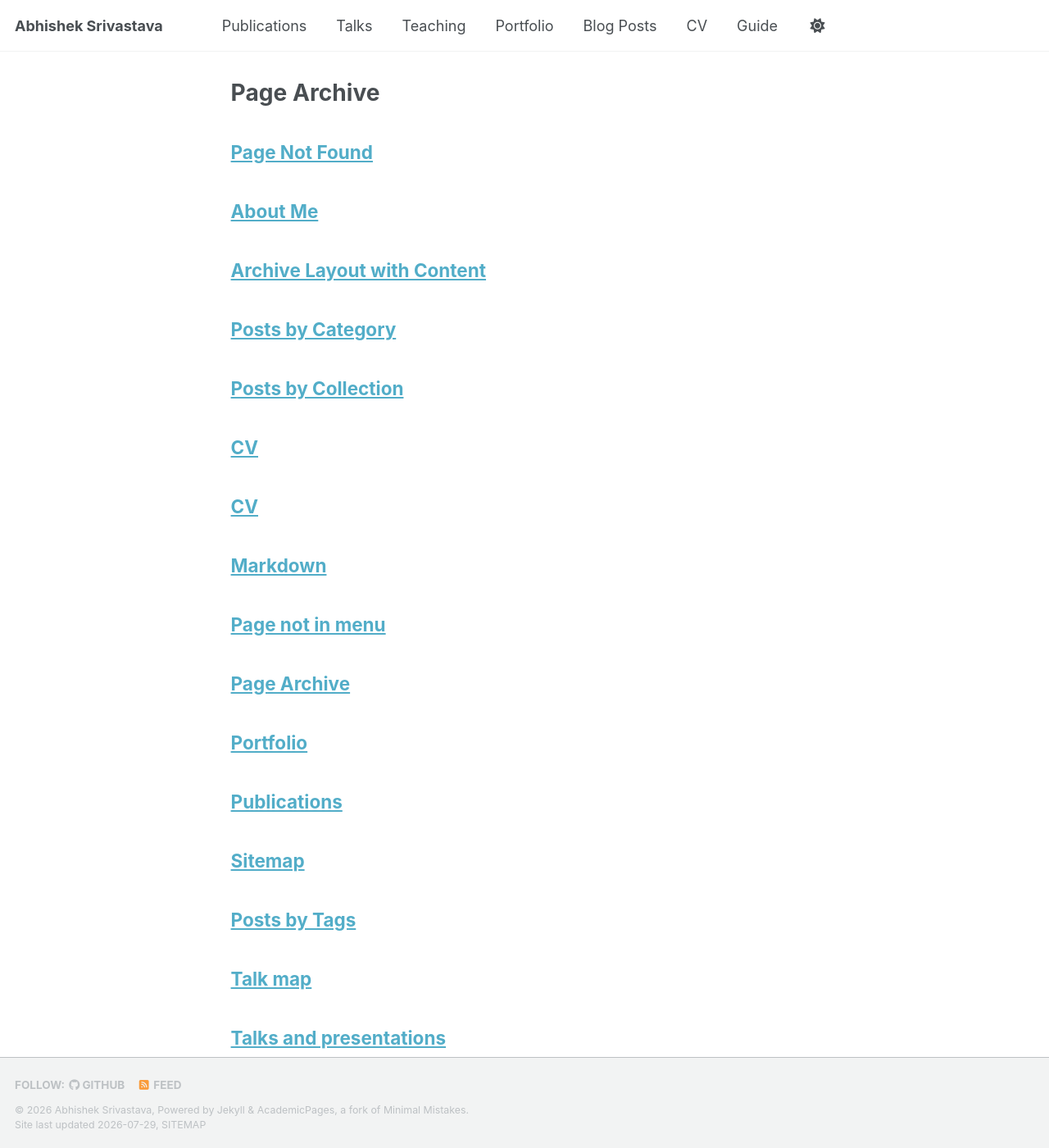
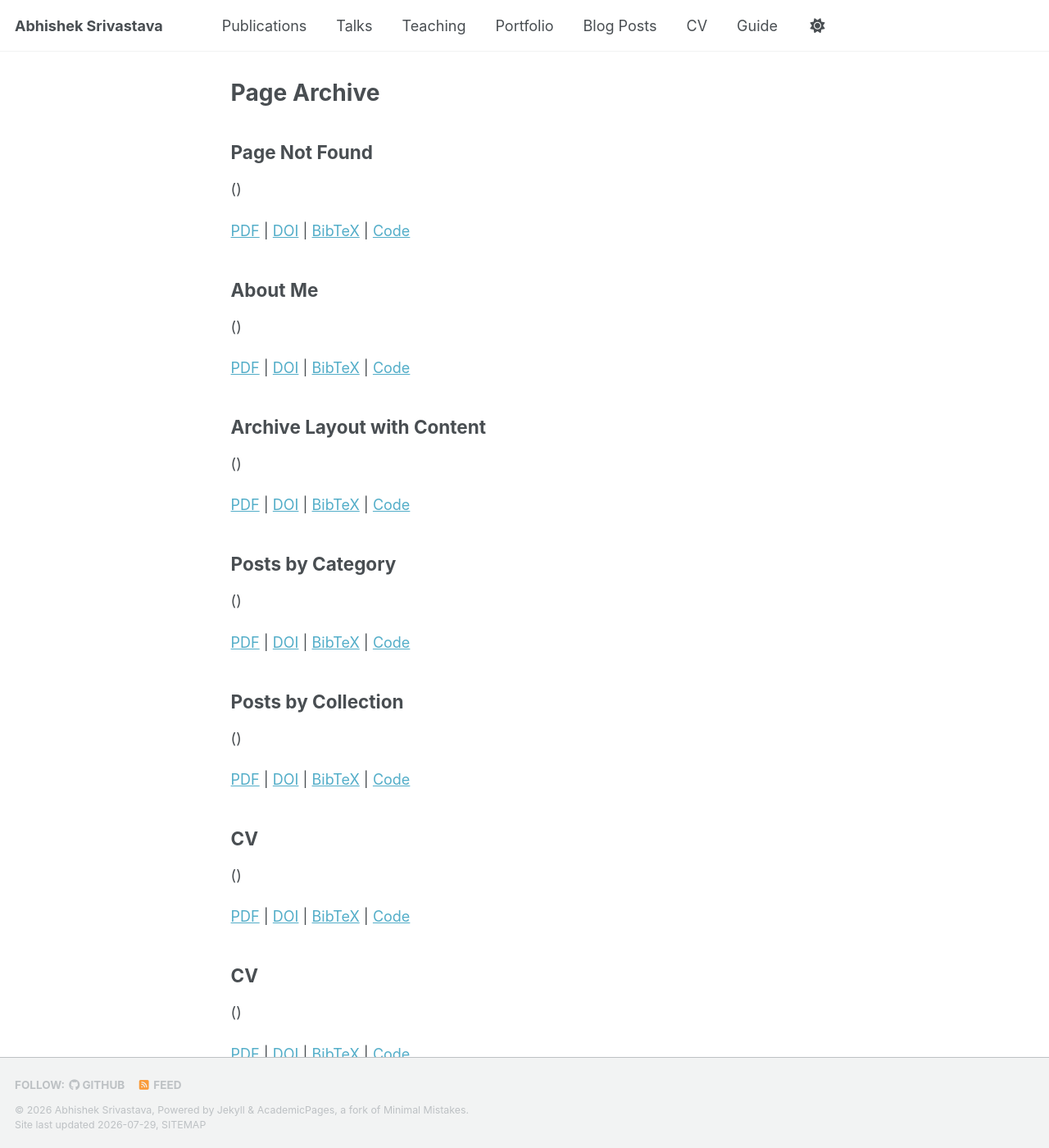
Before and after one commit to abhiresearch24/abhiresearch24.github.io, a Jekyll site: the page built from _pages/page-archive.html, in a window 1280 px wide and 1400 px high. Shown: the whole window at 82% size. Built offline with Jekyll 4.4.1, drawn with Linux system fonts in a browser that asks for light colours; a style sheet for code colours, icons or effects is not loaded; some of the changed text lies outside the part shown.

Commit message:
Refactor archive-single.html for better structure

```diff
--- a/_includes/archive-single.html
+++ b/_includes/archive-single.html
@@ -1,84 +1,42 @@
-{% include base_path %}
+<div class="publication-card">
 
-{% if post.header.teaser %}
-  {% capture teaser %}{{ post.header.teaser }}{% endcapture %}
-{% else %}
-  {% assign teaser = site.teaser %}
-{% endif %}
+<h2>{{post.title}}</h2>
 
-{% if post.id %}
-  {% assign title = post.title | markdownify | remove: "<p>" | remove: "</p>" %}
-{% else %}
-  {% assign title = post.title %}
-{% endif %}
+<p>
+<strong>{{post.venue}}</strong>
+({{post.date | date:"%Y"}})
+</p>
 
-<div class="{{ include.type | default: "list" }}__item">
-  <article class="archive__item" itemscope itemtype="http://schema.org/CreativeWork">
-    {% if include.type == "grid" and teaser %}
-      <div class="archive__item-teaser">
-        <img src=
-          {% if teaser contains "://" %}
-            "{{ teaser }}"
-          {% else %}
-            "{{ teaser | prepend: "/images/" | prepend: base_path }}"
-          {% endif %}
-          alt="">
-      </div>
-    {% endif %}
+<p>{{post.authors}}</p>
 
-    <h2 class="archive__item-title" itemprop="headline">
-      {% if post.link %}
-        <a href="{{ post.link }}">{{ title }}</a> <a href="{{ base_path }}{{ post.url }}" rel="permalink"><i class="fa fa-link" aria-hidden="true" title="permalink"></i><span class="sr-only">Permalink</span></a>
-      {% else %}
-        <a href="{{ base_path }}{{ post.url }}" rel="permalink">{{ title }}</a>
-      {% endif %}
-    </h2>
+<p>{{post.summary}}</p>
 
-    {% if post.read_time %}
-      <p class="page__meta"><i class="fa fa-clock" aria-hidden="true"></i> {% include read-time.html %}</p>
-    {% endif %}
+<p>
 
-        {% if post.collection == 'teaching' %}
-          <p> {{ post.type }}, <i>{{ post.venue }}</i>, {{ post.date | default: "1900-01-01" | date: "%Y" }} </p>
-        {% elsif post.collection == 'publications' %}
-          <p>Published in <i>{{ post.venue }}</i>, {{ post.date | default: "1900-01-01" | date: "%Y" }} </p>
-        {% elsif post.date %}
-         <p class="page__date"><strong><i class="fa fa-fw fa-calendar" aria-hidden="true"></i> {{ site.data.ui-text[site.locale].date_label | default: "Published:" }}</strong> <time datetime="{{ post.date | default: "1900-01-01" | date_to_xmlschema }}">{{ post.date | default: "1900-01-01" | date: "%B %d, %Y" }}</time></p>
-        {% endif %}
+{% for keyword in post.keywords %}
 
-    {% if post.excerpt and site.read_more != 'enabled' %}
-    <p class="archive__item-excerpt" itemprop="description">{{ post.excerpt | markdownify }}</p>
-    {% elsif post.excerpt and site.read_more == 'enabled' %}
-    <p class="archive__item-excerpt" itemprop="description"><p>{{ post.excerpt | markdownify | remove: '<p>' | remove: '</p>' }}<strong><a href="{{ base_path }}{{ post.url }}" rel="permalink"> Read more</a></strong></p></p>
-    {% endif %}
+<span class="tag">{{keyword}}</span>
 
-    {% if post.citation and post.paperurl and post.slidesurl and post.bibtexurl %}
-      <p>Recommended citation: {{ post.citation }}<br /><a href="{{ post.paperurl }}">Download Paper</a> | <a href="{{ post.slidesurl }}">Download Slides</a> | <a href="{{ post.bibtexurl }}">Download Bibtex</a></p>
-    {% elsif post.citation and post.paperurl and post.slidesurl %}
-      <p>Recommended citation: {{ post.citation }}<br /><a href="{{ post.paperurl }}">Download Paper</a> | <a href="{{ post.slidesurl }}">Download Slides</a></p>
-    {% elsif post.citation and post.paperurl and post.bibtexurl %}
-      <p>Recommended citation: {{ post.citation }}<br /><a href="{{ post.paperurl }}">Download Paper</a> | <a href="{{ post.bibtexurl }}">Download Bibtex</a></p>
-    {% elsif post.citation and post.paperurl %}
-      <p>Recommended citation: {{ post.citation }}<br /><a href="{{ post.paperurl }}">Download Paper</a></p>
-    {% elsif post.citation and post.slidesurl and post.bibtexurl %}
-      <p>Recommended citation: {{ post.citation }}<br /><a href="{{ post.slidesurl }}">Download Slides</a> | <a href="{{ post.bibtexurl}}">Download Bibtex</a></p>
-    {% elsif post.citation and post.slidesurl %}
-      <p>Recommended citation: {{ post.citation }}<br /><a href="{{ post.slidesurl }}">Download Slides</a></p>
-    {% elsif post.citation and post.bibtexurl %}
-      <p>Recommended citation: {{ post.citation }}<br /><a href="{{ post.bibtexurl }}">Download Bibtex</a></p>
-    {% elsif post.citation %}
-      <p>Recommended citation: {{ post.citation }}</p>
-    {% elsif post.paperurl and post.bibtexurl %}
-      <p><a href="{{ post.paperurl }}">Download Paper</a> | <a href="{{ post.bibtexurl }}">Download Bibtex</a></p>
-    {% elsif post.paperurl %}
-      <p><a href="{{ post.paperurl }}">Download Paper</a></p>
-    {% elsif post.slidesurl and post.bibtexurl %}
-      <p><a href="{{ post.slidesurl }}">Download Slides</a> | <a href="{{ post.bibtexurl }}">Download Bibtex</a></p>
-    {% elsif post.slidesurl %}
-      <p><a href="{{ post.slidesurl }}">Download Slides</a></p>
-    {% elsif post.bibtexurl %}
-      <p><a href="{{ post.bibtexurl }}">Download Bibtex</a></p>
-    {% endif %}
+{% endfor %}
 
-  </article>
+</p>
+
+<p>
+
+<a href="{{post.paperurl}}">PDF</a>
+
+|
+
+<a href="https://doi.org/{{post.doi}}">DOI</a>
+
+|
+
+<a href="{{post.bibtexurl}}">BibTeX</a>
+
+|
+
+<a href="{{post.githuburl}}">Code</a>
+
+</p>
+
 </div>
```
